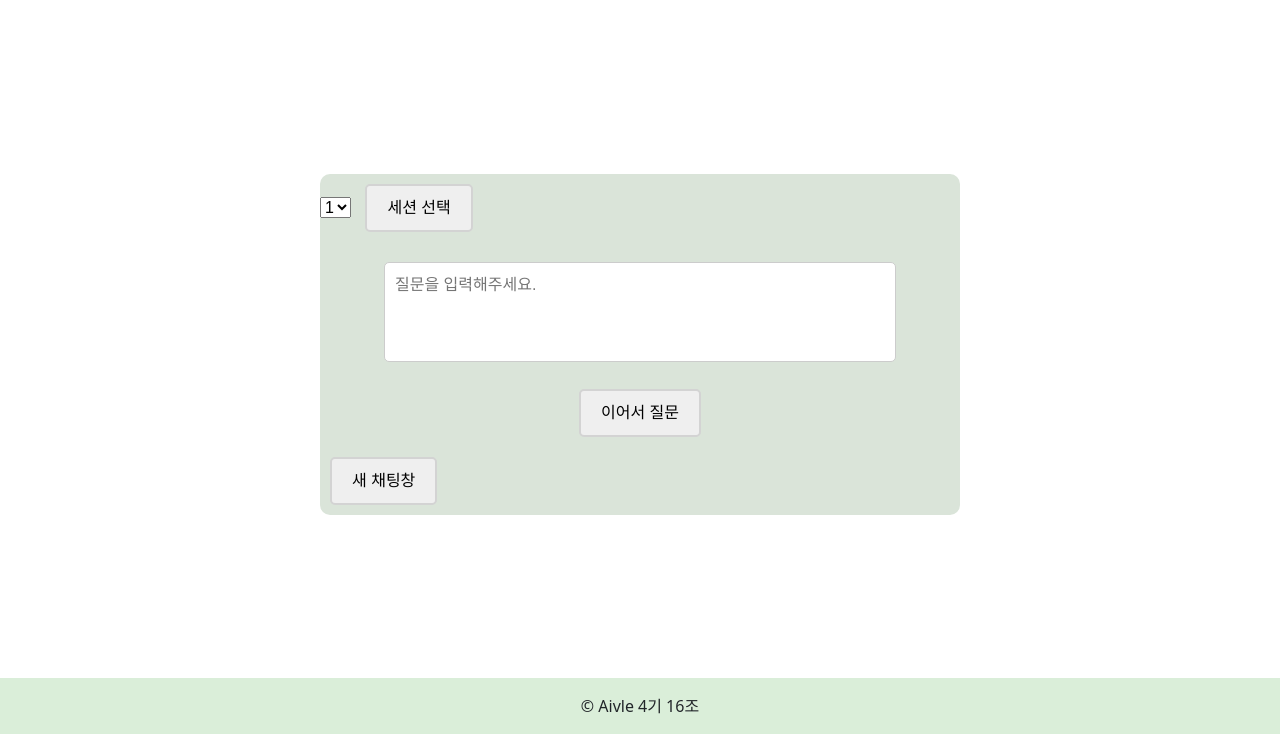
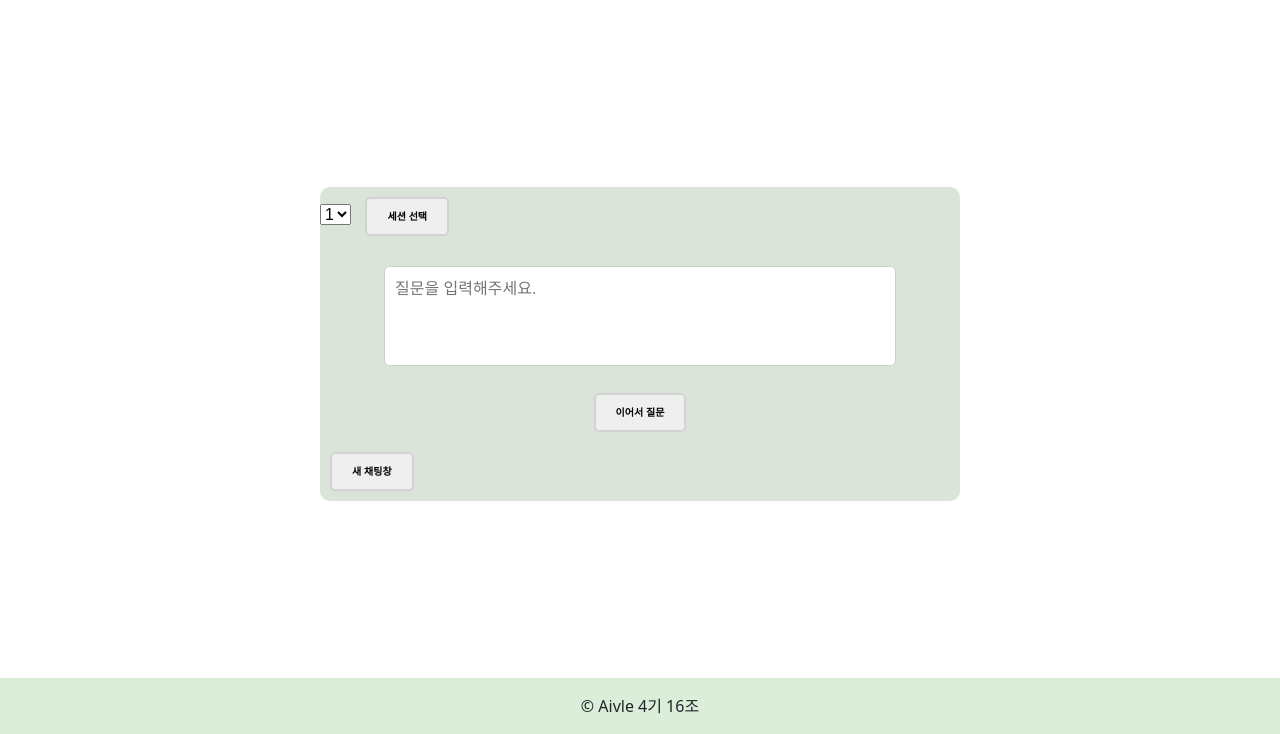
Before and after one commit to P-uyoung/KT_MP7, a Django app: page /chatgpt/rechat in a window 1280 px wide. Shown: the part 66-800 px from the top of the page. Run offline with Django 4.2, Linux system fonts and the light colour scheme; data comes from the database, SQL or seed files in the repository; parts of the project's set-up code (start-up, migrations or seed data) failed here and were passed over.

Commit message:
user_result.css 정리

```diff
--- a/chatgpt/static/gtp/chatgpt_result.css
+++ b/chatgpt/static/gtp/chatgpt_result.css
@@ -67,6 +67,10 @@ textarea {
   margin: 20px;
 }
 
+.user_message {
+  margin-bottom: 10px;
+}
+
 #text-button{
   background-color: white;
   font-weight: bold;
@@ -76,8 +80,9 @@ textarea {
 button {
   display: inline-block;
   padding: 10px 20px;
-  font-size: 16px;
+  font-size: 10px;
   text-align: center;
+  font-weight: bold;
   text-decoration: none;
   cursor: pointer;
   border: 2px solid lightgray;
```
